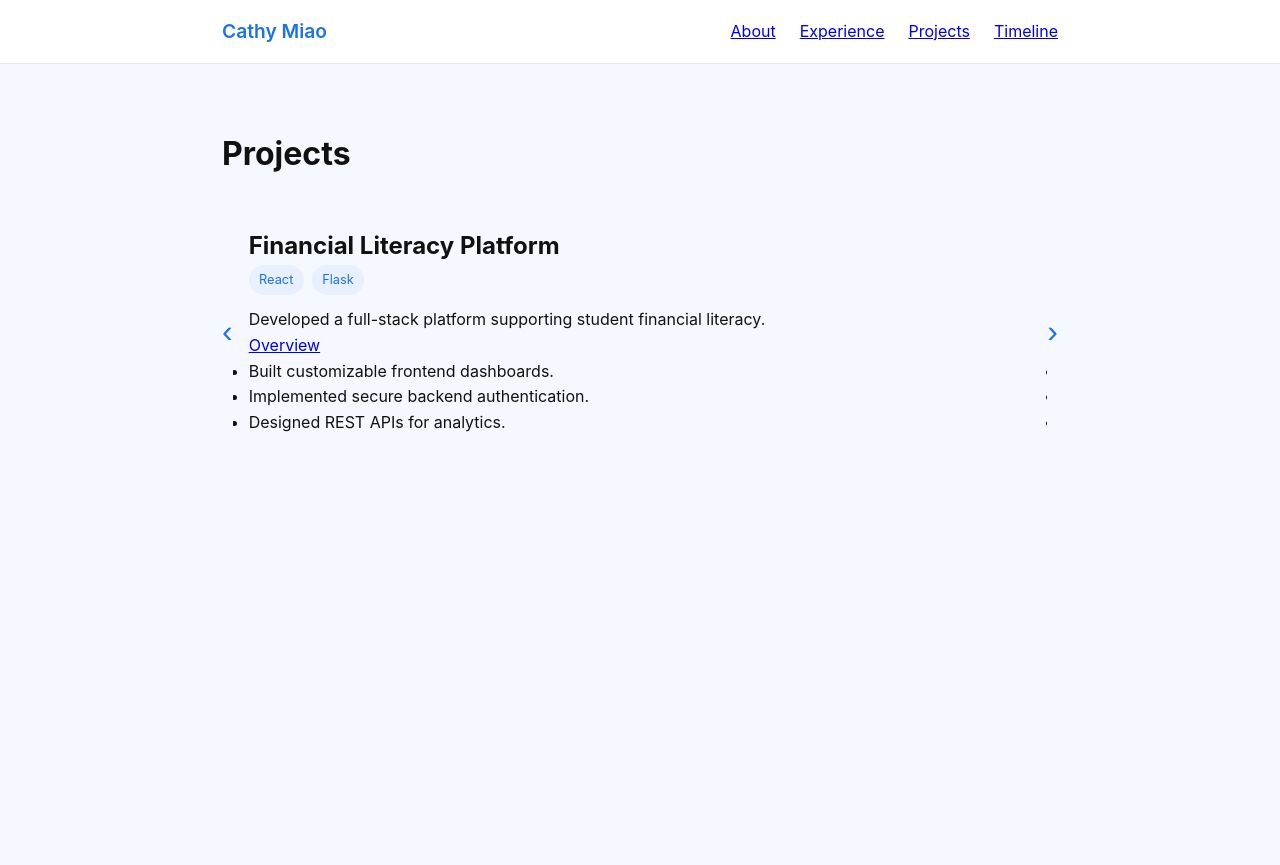
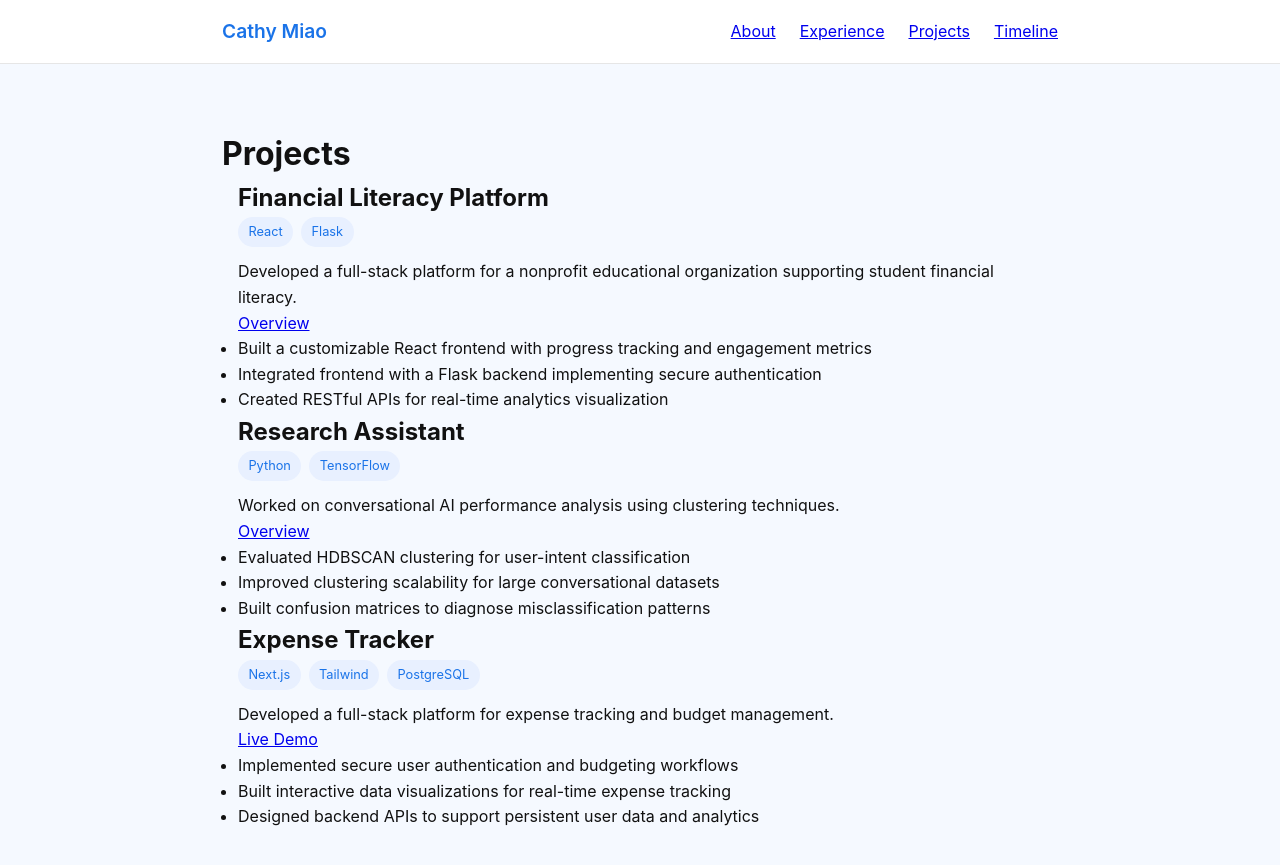
Before and after one commit to cathymiao04/digitalportfolio, a Jekyll site: the page built from projects.md, in a window 1280 px wide. Shown: the top 865 px of the page. Built offline with Jekyll 4.4.1, drawn with Linux system fonts in a browser that asks for light colours.

Commit message:
Update projects.md

```diff
--- a/projects.md
+++ b/projects.md
@@ -5,68 +5,85 @@ title: Projects
 
 # Projects
 
-<div class="project-slider">
+<div class="project-carousel">
 
-  <button class="slider-btn left">‹</button>
-
-  <div class="slider-window">
-    <div class="slider-track" data-slider-track>
+  <div class="carousel-window">
+    <div class="carousel-track" data-carousel-track>
 
       <section class="project-slide">
         <h2>Financial Literacy Platform</h2>
+
         <div class="project-tools">
           <span class="tool-pill">React</span>
           <span class="tool-pill">Flask</span>
         </div>
 
-        <p>Developed a full-stack platform supporting student financial literacy.</p>
-        <p><a href="https://github.com/cfgjc24/Team-6" target="_blank">Overview</a></p>
+        <p>
+          Developed a full-stack platform for a nonprofit educational organization
+          supporting student financial literacy.
+        </p>
+
+        <p>
+          <a href="https://github.com/cfgjc24/Team-6" target="_blank">Overview</a>
+        </p>
 
         <ul>
-          <li>Built customizable frontend dashboards.</li>
-          <li>Implemented secure backend authentication.</li>
-          <li>Designed REST APIs for analytics.</li>
+          <li>Built a customizable React frontend with progress tracking and engagement metrics</li>
+          <li>Integrated frontend with a Flask backend implementing secure authentication</li>
+          <li>Created RESTful APIs for real-time analytics visualization</li>
         </ul>
       </section>
 
       <section class="project-slide">
         <h2>Research Assistant</h2>
+
         <div class="project-tools">
           <span class="tool-pill">Python</span>
           <span class="tool-pill">TensorFlow</span>
         </div>
 
-        <p>Analyzed conversational AI performance using clustering techniques.</p>
-        <p><a href="https://docs.google.com/presentation/d/1gs0TbYA4DcNAkxH30osjYPhzEgHJXDwaDLdxGQghb20/edit" target="_blank">Overview</a></p>
+        <p>
+          Worked on conversational AI performance analysis using clustering techniques.
+        </p>
+
+        <p>
+          <a href="https://docs.google.com/presentation/d/1gs0TbYA4DcNAkxH30osjYPhzEgHJXDwaDLdxGQghb20/edit" target="_blank">
+            Overview
+          </a>
+        </p>
 
         <ul>
-          <li>Evaluated HDBSCAN for intent classification.</li>
-          <li>Improved scalability on large datasets.</li>
-          <li>Built confusion matrices for diagnostics.</li>
+          <li>Evaluated HDBSCAN clustering for user-intent classification</li>
+          <li>Improved clustering scalability for large conversational datasets</li>
+          <li>Built confusion matrices to diagnose misclassification patterns</li>
         </ul>
       </section>
 
       <section class="project-slide">
         <h2>Expense Tracker</h2>
+
         <div class="project-tools">
           <span class="tool-pill">Next.js</span>
           <span class="tool-pill">Tailwind</span>
           <span class="tool-pill">PostgreSQL</span>
         </div>
 
-        <p>Built a full-stack expense tracking and budgeting platform.</p>
-        <p><a href="https://expense-tracker-mu-mocha.vercel.app/" target="_blank">Live Demo</a></p>
+        <p>
+          Developed a full-stack platform for expense tracking and budget management.
+        </p>
+
+        <p>
+          <a href="https://expense-tracker-mu-mocha.vercel.app/" target="_blank">Live Demo</a>
+        </p>
 
         <ul>
-          <li>Implemented authentication and budgeting workflows.</li>
-          <li>Built interactive financial visualizations.</li>
-          <li>Designed persistent backend data models.</li>
+          <li>Implemented secure user authentication and budgeting workflows</li>
+          <li>Built interactive data visualizations for real-time expense tracking</li>
+          <li>Designed backend APIs to support persistent user data and analytics</li>
         </ul>
       </section>
 
     </div>
   </div>
 
-  <button class="slider-btn right">›</button>
-
 </div>
```
